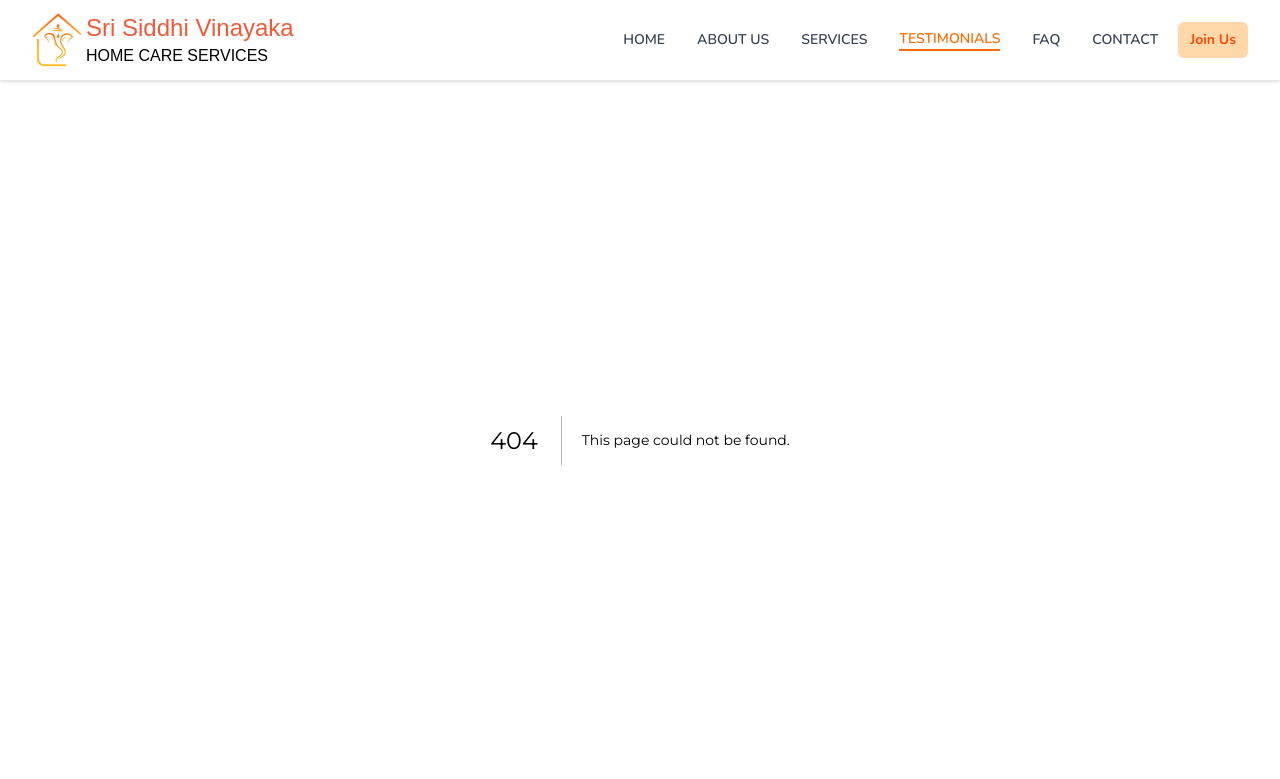
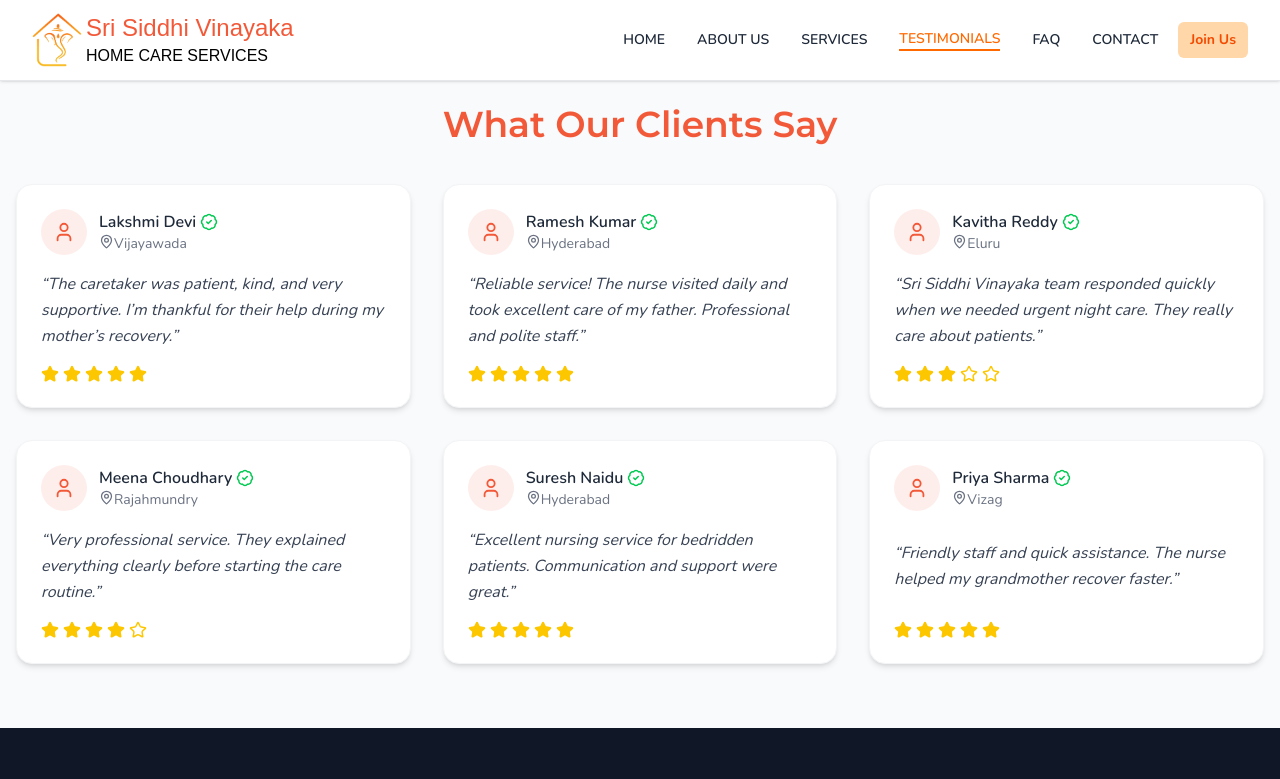
Before and after one commit to PanjaChaitanya/SSV-HomeCare-Services, a Next.js app: page /testimonials in a window 1280 px wide. Before the commit this address had no page. Shown: the top 779 px of the page. Built offline with nearby package versions, Linux system fonts and the light colour scheme; a web font is replaced by a local one.

Commit message:
added testimonials

```diff
--- a/src/app/faq/page.js
+++ b/src/app/faq/page.js
@@ -105,7 +105,7 @@ const faqs = [
     }
   ];
 
-       const FAQ = () => {
+  const FAQ = () => {
   return (
     <>
       <div className="min-h-screen bg-gradient-to-br from-white via-blue-50 to-blue-100">
--- a/src/app/page.js
+++ b/src/app/page.js
@@ -107,7 +107,7 @@ export default function Home() {
 
       {/* Contact CTA */}
       <section className="bg-orange-100 text-black py-12 px-6 text-center">
-        <h2 className="text-2xl font-semibold">Need Help? Call us now at <a href="tel:+919381952242" className="underline">+91 90000 00000</a></h2>
+        <h2 className="text-2xl font-semibold">Need Help? Call us now at <a href="tel:+919381952242" className="underline">+91 93819 52242</a></h2>
         <p className="mt-2">We&apos;re just one call away from caring for your family.</p>
       </section>
     </main>
--- /dev/null
+++ b/src/app/testimonials/page.js
@@ -0,0 +1,98 @@
+import { User, MapPin,BadgeCheck, Star } from 'lucide-react'
+
+const testimonials = [
+  {
+    name: 'Lakshmi Devi',
+    location: 'Vijayawada',
+    message:
+      'The caretaker was patient, kind, and very supportive. I’m thankful for their help during my mother’s recovery.',
+    rating: 5,
+  },
+  {
+    name: 'Ramesh Kumar',
+    location: 'Hyderabad',
+    message:
+      'Reliable service! The nurse visited daily and took excellent care of my father. Professional and polite staff.',
+    rating: 5,
+  },
+  {
+    name: 'Kavitha Reddy',
+    location: 'Eluru',
+    message:
+      'Sri Siddhi Vinayaka team responded quickly when we needed urgent night care. They really care about patients.',
+    rating: 3,
+  },
+  {
+    name: 'Meena Choudhary',
+    location: 'Rajahmundry',
+    message:
+      'Very professional service. They explained everything clearly before starting the care routine.',
+    rating: 4,
+  },
+  {
+    name: 'Suresh Naidu',
+    location: 'Hyderabad',
+    message:
+      'Excellent nursing service for bedridden patients. Communication and support were great.',
+    rating: 5,
+  },
+  {
+    name: 'Priya Sharma',
+    location: 'Vizag',
+    message:
+      'Friendly staff and quick assistance. The nurse helped my grandmother recover faster.',
+    rating: 5,
+  },
+]
+
+export default function TestimonialsPage() {
+  return (
+    <section className="py-16 bg-gray-50">
+      <div className="max-w-7xl mx-auto px-4">
+        <h2 className="text-3xl md:text-4xl font-bold text-center mb-10 text-[#f25939]">
+          What Our Clients Say
+        </h2>
+
+        <div className="grid sm:grid-cols-2 lg:grid-cols-3 gap-8">
+          {testimonials.map((t, index) => (
+            <div
+              key={index}
+              className="bg-white shadow-md hover:shadow-xl transition-shadow duration-300 rounded-2xl p-6 flex flex-col justify-between border border-gray-100"
+            >
+              {/* Top Section */}
+              <div className="flex items-center gap-3 mb-4">
+                <div className="bg-[#f25939]/10 p-3 rounded-full">
+                  <User className="text-[#f25939]" size={22} />
+                </div>
+                <div>
+                    <h3 className="font-semibold text-gray-800 flex items-center gap-1">
+                        {t.name}<BadgeCheck size={18} className="text-green-500" />
+                    </h3>
+                    <div className="text-sm flex text-gray-500">
+                        <MapPin size={15}/>{t.location}
+                    </div>
+                </div>
+              </div>
+
+              {/* Message */}
+              <p className="text-gray-700 italic mb-4 leading-relaxed">
+                “{t.message}”
+              </p>
+
+              {/* Rating */}
+              <div className="flex gap-1 text-yellow-400">
+                {Array.from({ length: 5 }).map((_, i) => (
+                  <Star
+                    key={i}
+                    size={18}
+                    fill={i < t.rating ? 'currentColor' : 'none'}
+                  />
+                ))}
+              </div>
+            </div>
+          ))}
+        </div>
+      </div>
+    </section>
+  )
+}
--- a/src/components/Navbar.jsx
+++ b/src/components/Navbar.jsx
@@ -96,7 +96,7 @@ const Navbar = () => {
                     className={`transition-colors hover:text-orange-600 font-semibold text-sm uppercase ${
                       isActive(item.href)
                         ? 'text-orange-500 border-b-2 border-orange-500 '
-                        : 'text-gray-700'
+                        : 'text-gray-800'
                     }`}
                   >
                     {item.name}
```
